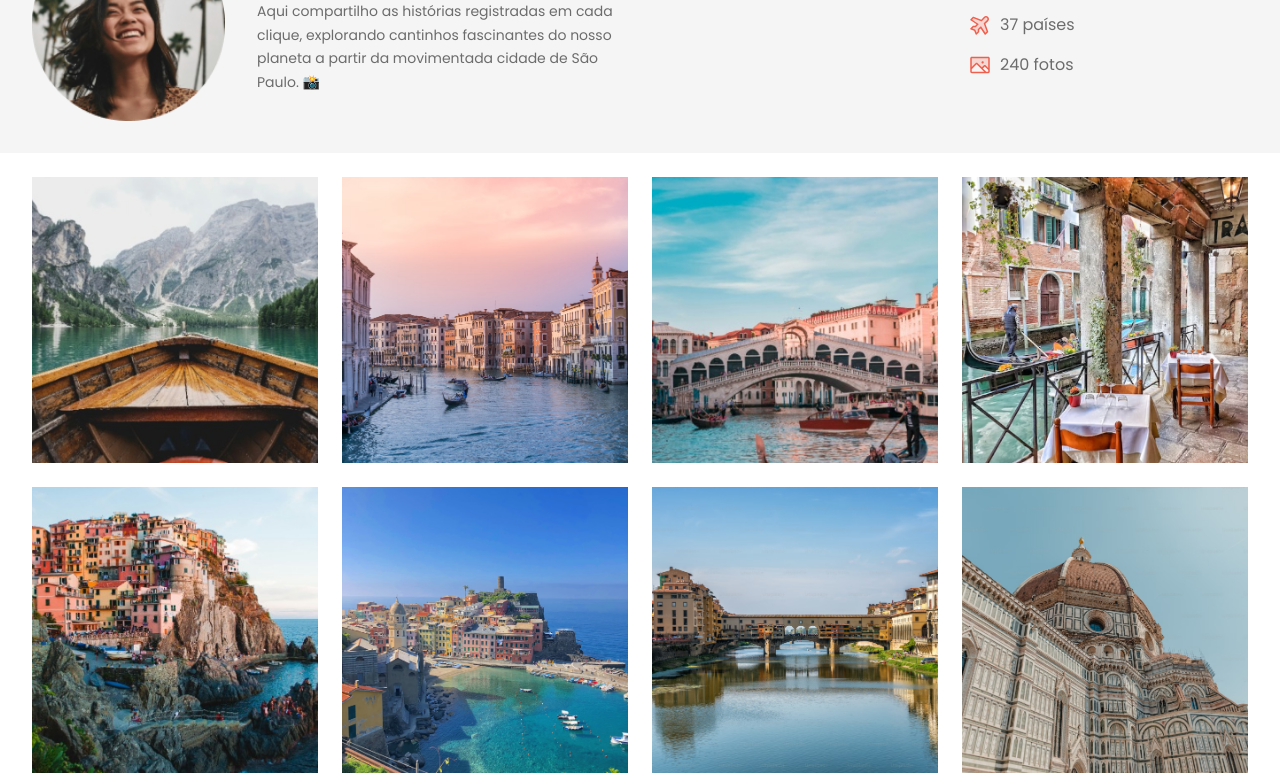
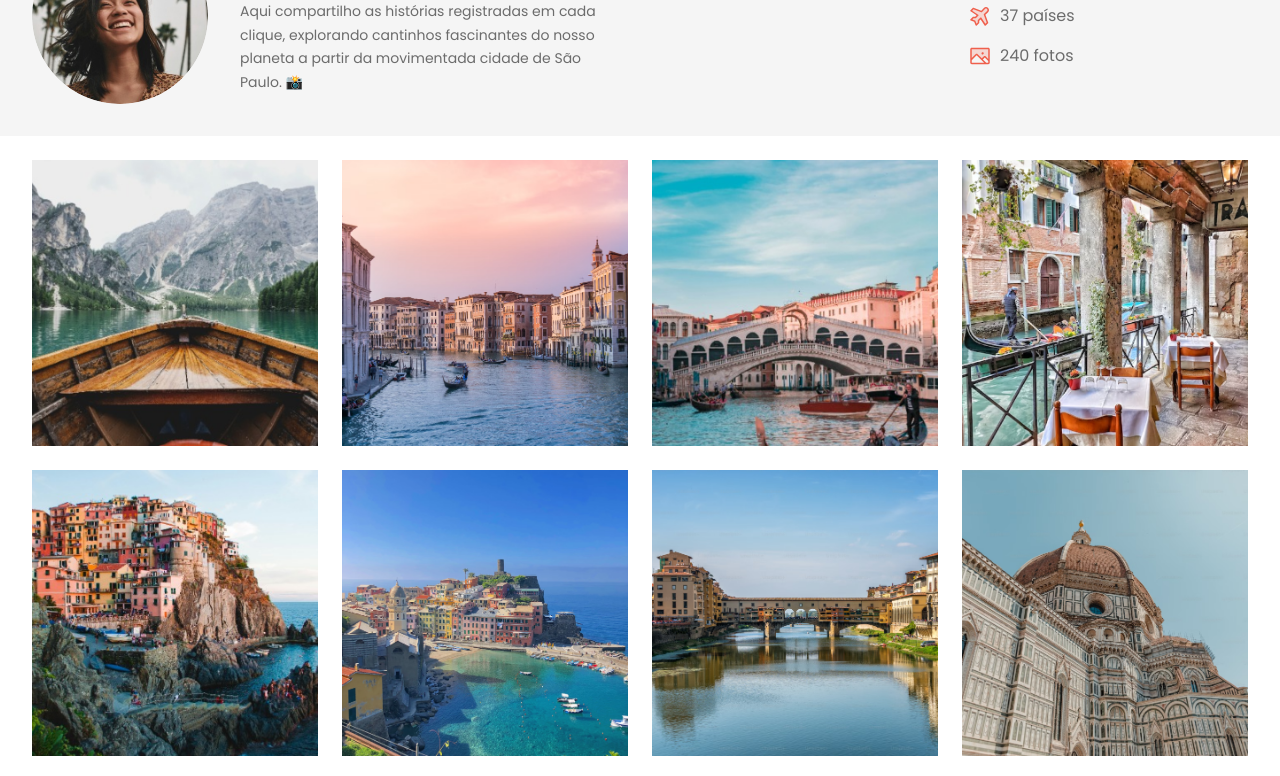
Before and after one commit to gustavonunesbispo/travelgram, a plain HTML site: page index.html in a window 1280 px wide. Shown: the part 200-976 px from the top of the page. Drawn offline with Linux system fonts and the light colour scheme.

Commit message:
Ajustes finais do projeto

```diff
--- a/styles/header.css
+++ b/styles/header.css
@@ -14,8 +14,10 @@ header .container {
 }
 
 #profile img {
-  width: 100%;
-  height: 100%;
+  width: 176px;
+  height: 176px;
+  object-fit: cover;
+  border-radius: 50%;
 }
 
 #profile > div {
```
